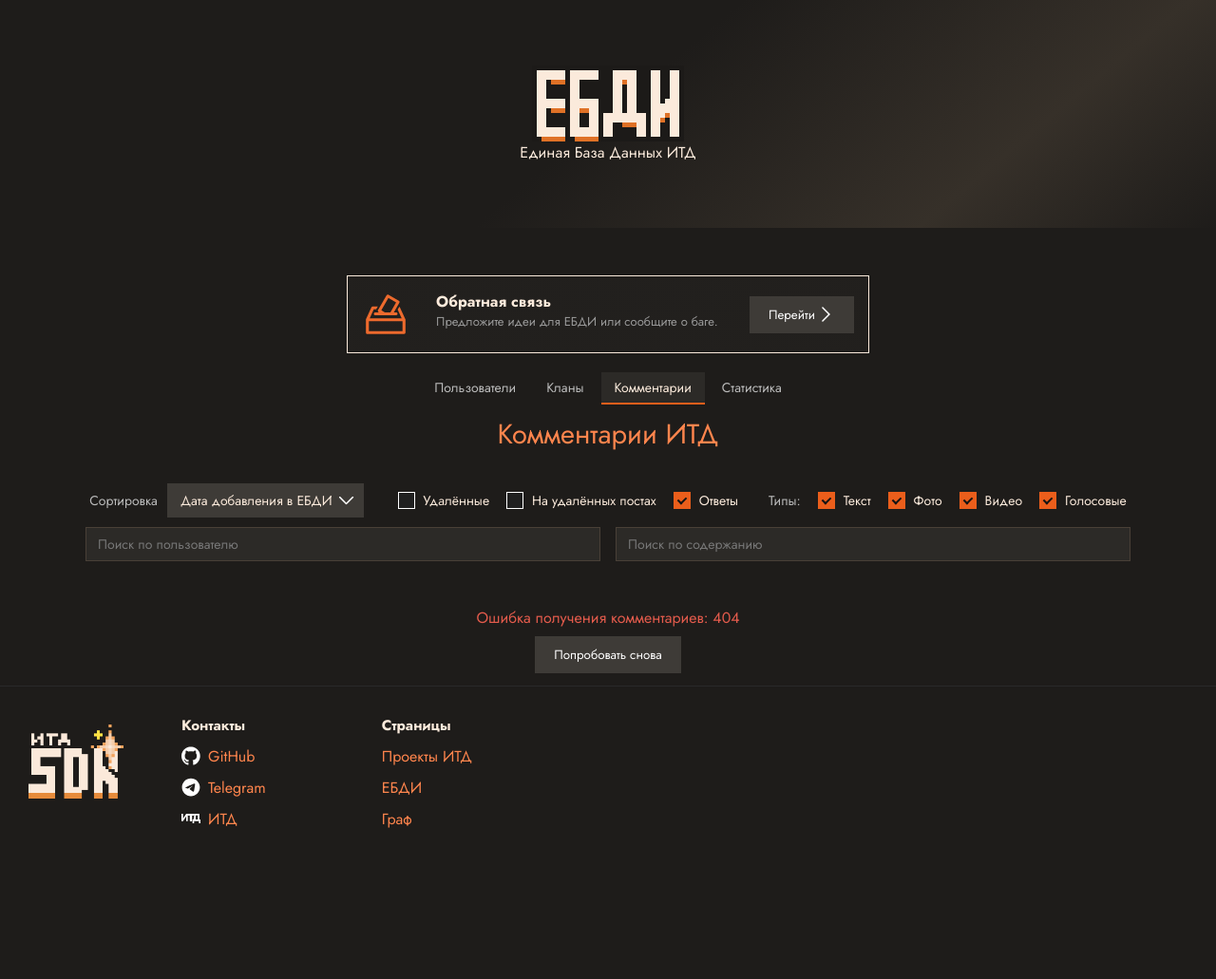
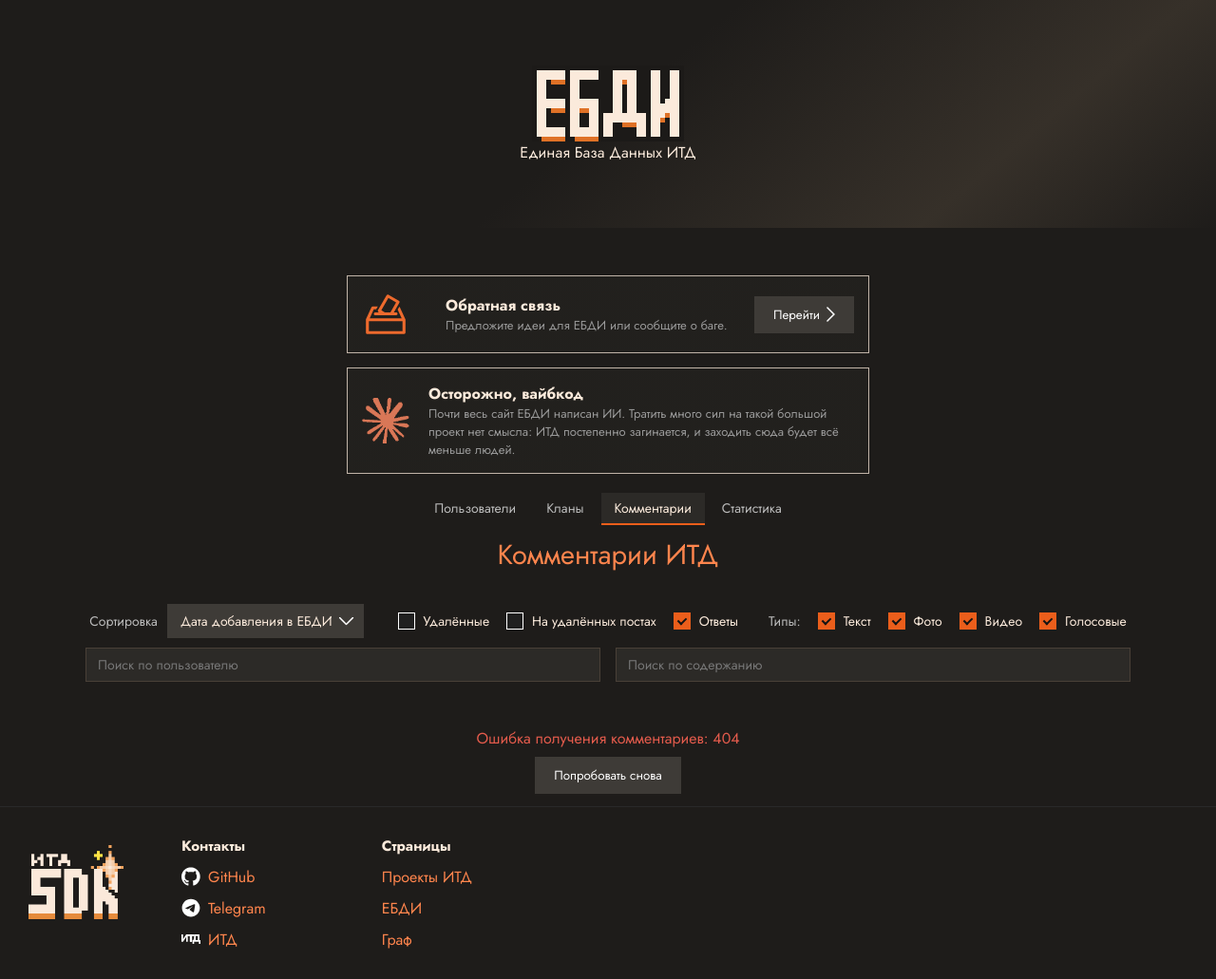
Before and after one commit to itd-sdk/website, a Python web app: template app/templates/ebdi/comments.html in a window 1280 px wide. Shown: the whole page at 95% size. Before the commit the page ends 872 px from the top, so only its background shows below. Run offline with Jinja, Linux system fonts and the light colour scheme; the template is opened without the code that fills it, so the values that code supplies are empty.

Commit message:
chore(ebdi): add ai notice

```diff
--- a/app/static/css/ebdi/feed.css
+++ b/app/static/css/ebdi/feed.css
@@ -255,7 +255,7 @@
 #list-empty,
 #list-error,
 #list-loader {
-    width: min(700px, 100%);
+    width: fit-content;
     margin: 0 auto;
     box-sizing: border-box;
 }
@@ -403,7 +403,6 @@
     display: flex;
     gap: 6px;
     overflow-x: auto;
-    scroll-snap-type: x proximity;
     padding-bottom: 4px;
 }
 
@@ -417,7 +416,7 @@
     scroll-snap-align: start;
     background-color: #1e1c1a;
     overflow: hidden;
-    cursor: zoom-in;
+    cursor: pointer;
 }
 
 .attachment:focus-visible {
@@ -433,11 +432,6 @@
     max-width: min(668px, calc(100vw - 52px));
     height: 160px;
     object-fit: contain;
-    transition: transform 0.2s;
-}
-
-.attachment:hover .attachment-image {
-    transform: scale(1.03);
 }
 
 /* videos and voice messages keep their own size */
--- a/app/static/css/ebdi/style.css
+++ b/app/static/css/ebdi/style.css
@@ -22,39 +22,44 @@
     );
 }
 
-#feedback {
+.feedback {
     background: linear-gradient(to right, #2c2a2744, #2c2a2744);
     background-size: cover;
-    border: #fbeadb 1px solid;
+    border: #fbeadbbb 1px solid;
     padding: 15px;
     display: flex;
     flex-direction: row;
     justify-content: space-between;
+    align-items: center;
     max-width: 550px;
     margin-left: auto;
     margin-right: auto;
 }
-
-#feedback img {
-    width: 50px;
-    margin-right: 5px;
+.feedback:first-child {
+    margin-bottom: 15px;
 }
 
-#feedback-title {
+.feedback > img {
+    width: 50px;
+    height: min-content;
+    margin-right: 20px;
+}
+
+.feedback-title {
     font-weight: bold;
 }
 
-#feedback-description {
+.feedback-description {
     color: #999;
     font-size: 13px;
 }
 
-#feedback button {
+.feedback button {
     height: min-content;
     align-self: center;
     margin-left: 10px;
 }
-#feedback button img {
+.feedback button img {
     width: 9px;
 }
 
--- a/app/static/js/ebdi/feed.js
+++ b/app/static/js/ebdi/feed.js
@@ -1,9 +1,8 @@
 const PAGE_SIZE = 20;
-const ITD = "https://итд.com";
 const IMAGE_RE = /\.(jpe?g|png|gif|webp|avif)(\?|$)/i;
 const VIDEO_RE = /\.(mp4|webm|mov|m4v)(\?|$)/i;
 const AUDIO_RE = /\.(ogg|oga|opus|wav|mp3|m4a|aac|flac)(\?|$)/i;
-// the ITD CDN sends no CORS headers and some of its ogg files are rejected by
+// the ИТД CDN sends no CORS headers and some of its ogg files are rejected by
 // Firefox, voice messages come through the site with the container rebuilt
 const ITD_AUDIO_RE = /^https:\/\/cdn\.(xn--d1ah4a|итд)\.com\/audio\/([^/?#]+)$/;
 
@@ -355,7 +354,7 @@
     return `${post}?comment=${comment.comment_id}`;
 }
 
-// avatar, name, @username, the date and a button opening the item in ITD
+// avatar, name, @username, the date and a button opening the item in итд
 function render_header(author, author_id, date, url) {
     const header = create("div", "post-header");
     const avatar = create(
@@ -1171,7 +1170,7 @@
             `Ответы (${format_number(comment.replies_count)})`,
         ),
     );
-    // replies count from ITD may be 0 while some replies are stored, so ask anyway
+    // replies count from итд may be 0 while some replies are stored, so ask anyway
     scroll.append(
         render_replies(comment, { total: Infinity, auto: true, root: scroll }),
     );
@@ -1411,9 +1410,7 @@
     // with every kind unchecked nothing can match, no request is made
     if (!["text", "photo", "video", "audio"].some((kind) => state[kind])) {
         has_more = false;
-        show_empty(
-            "Не выбран ни один тип: отметьте текст, фото, видео или голосовые",
-        );
+        show_empty("Не выбран ни один тип");
         return;
     }
     loading = true;
--- a/app/templates/ebdi/base.html
+++ b/app/templates/ebdi/base.html
@@ -22,13 +22,20 @@
 </div>
 
 <div id="content">
-    <div id="feedback">
+    <div class="feedback">
         <img src="/static/icons/vote.svg">
-        <div id="feedback-content">
-            <div id="feedback-title">Обратная связь</div>
-            <div id="feedback-description">Предложите идеи для ЕБДИ или сообщите о баге.</div>
+        <div class="feedback-content">
+            <div class="feedback-title">Обратная связь</div>
+            <div class="feedback-description">Предложите идеи для ЕБДИ или сообщите о баге.</div>
         </div>
         <button onclick="location.href='https://github.com/itd-sdk/website/issues/new'">Перейти <img src="/static/icons/arrow.svg"></button>
+    </div>
+    <div class="feedback">
+        <img src="/static/images/claude.png">
+        <div class="feedback-content">
+            <div class="feedback-title">Осторожно, вайбкод</div>
+            <div class="feedback-description">Почти весь сайт ЕБДИ написан ИИ. Тратить много сил на такой большой проект нет смысла: ИТД постепенно загинается, и заходить сюда будет всё меньше людей.</div>
+        </div>
     </div>
     <nav id="tabs">
         {% for name, title, shown in tabs if shown or name == active_tab %}
```
Also changed, not shown: app/static/images/claude.png.
